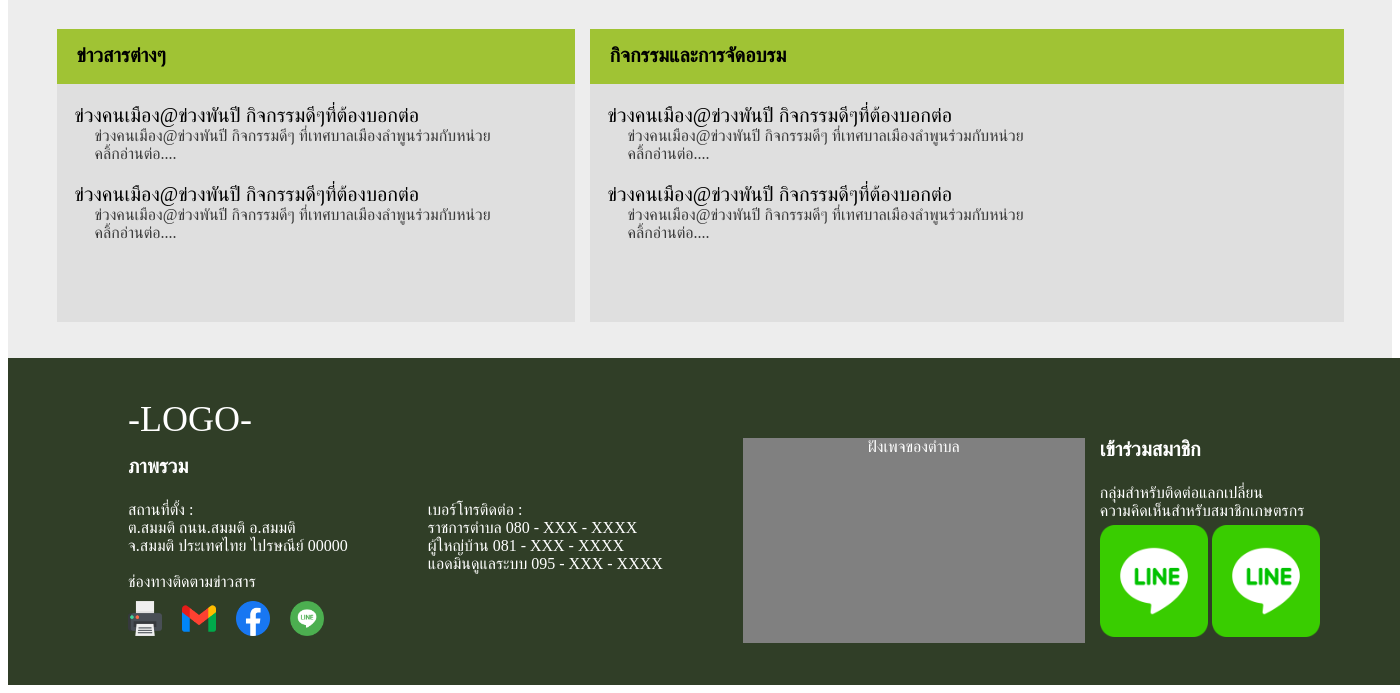
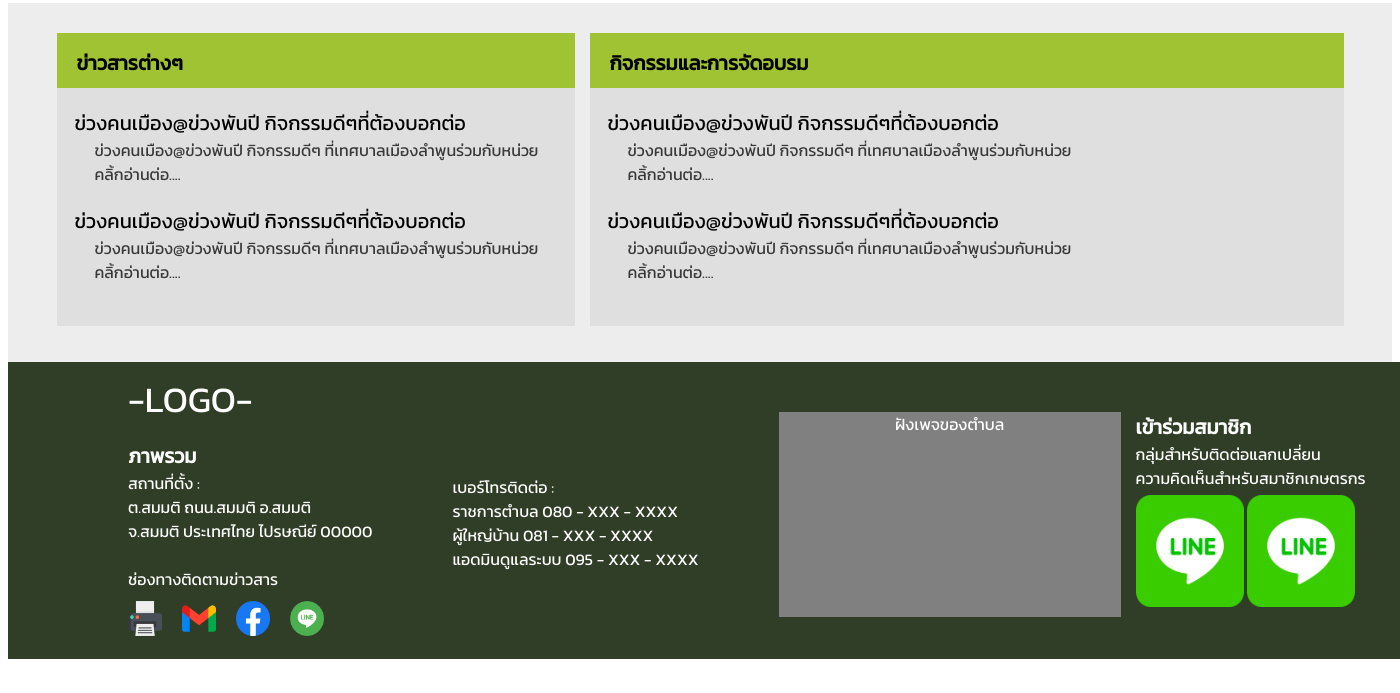
Before and after one commit to noontts/Agricultural-Projects-DII, a PHP site: page /Home_page.html in a window 1400 px wide; the page is wider, and only the part inside the window is pictured. Shown: the part 1784-2477 px from the top of that part. After the commit the page ends 2443 px from the top of that part, so only its background shows below. Run offline with PHP 8.4, Linux system fonts and the light colour scheme.

Commit message:
add font

```diff
--- a/Home_page.html
+++ b/Home_page.html
@@ -6,6 +6,7 @@
     <meta name="viewport" content="width=device-width, initial-scale=1.0">
     <title>Document</title>
     <link type="text/css" rel="stylesheet" href="css/main.css">
+    <link rel="stylesheet" href="https://fonts.googleapis.com/css?family=Kanit">
 </head>
 <body>
     <div class="navbar">
@@ -137,7 +138,7 @@
           -LOGO-
         </div>
         <div class="footer-1-2">
-          <span style="font-size:20px; font-weight: bold;">ภาพรวม<br><br></span>
+          <span style="font-size:20px; font-weight: bold;">ภาพรวม<br></span>
           สถานที่ตั้ง : <br>
           ต.สมมติ ถนน.สมมติ อ.สมมติ<br>
           จ.สมมติ ประเทศไทย ไปรษณีย์ 00000<br><br>
@@ -161,7 +162,7 @@
       <div class="footer-3">
         <div class="footer-3-1">ฝังเพจของตำบล</div>
         <div class="footer-3-2">
-          <span style="font-size:20px; font-weight: bold;">เข้าร่วมสมาชิก<br><br></span>
+          <span style="font-size:20px; font-weight: bold;">เข้าร่วมสมาชิก<br></span>
           กลุ่มสำหรับติดต่อแลกเปลี่ยน<br>
           ความคิดเห็นสำหรับสมาชิกเกษตรกร
           <div class="footer-3-3">
--- a/css/main.css
+++ b/css/main.css
@@ -1,3 +1,6 @@
+*{
+  font-family: "Kanit", sans-serif;
+}
 .menu ul{
   text-align: right;
   list-style-type: none;
@@ -179,7 +182,7 @@ li{
   display: flex;
   background-color: #303E27;
   color: white;
-  padding-top: 40px;
+  padding-top: 10px;
   padding-left: 120px;
 }
 .footer-1-1{
```
